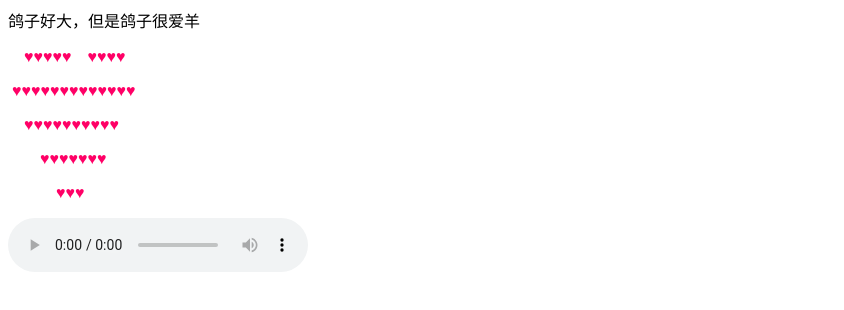
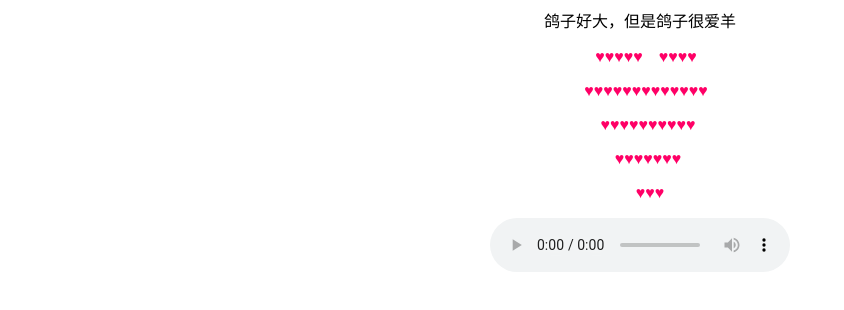
Before and after one commit to nonoDevil/pigeonlovesheep.github.io, a plain HTML site: page index.html in a window 1280 px wide. Shown: the whole page, without its empty margins (0-844 px from the left). Drawn offline with Linux system fonts and the light colour scheme.

Commit message:
Update index.html

```diff
--- a/index.html
+++ b/index.html
@@ -5,13 +5,13 @@
 <title>鸽子爱上羊</title>
 </head>
 
-<body>
+<body style="text-align: center;">
 鸽子好大，但是鸽子很爱羊
-<p style="color: #FF0066">&nbsp;&nbsp;&nbsp;&nbsp;&hearts;&hearts;&hearts;&hearts;&hearts;&nbsp;&nbsp;&nbsp;&nbsp;&hearts;&hearts;&hearts;&hearts;<p>
-<p style="color: #FF0066">&nbsp;&hearts;&hearts;&hearts;&hearts;&hearts;&hearts;&hearts;&hearts;&hearts;&hearts;&hearts;&hearts;&hearts;&nbsp;<p>
+<p style="color: #FF0066">&nbsp;&nbsp;&nbsp;&hearts;&hearts;&hearts;&hearts;&hearts;&nbsp;&nbsp;&nbsp;&nbsp;&hearts;&hearts;&hearts;&hearts;<p>
+<p style="color: #FF0066">&nbsp;&nbsp;&nbsp;&nbsp;&hearts;&hearts;&hearts;&hearts;&hearts;&hearts;&hearts;&hearts;&hearts;&hearts;&hearts;&hearts;&hearts;&nbsp;<p>
 <p style="color: #FF0066">&nbsp;&nbsp;&nbsp;&nbsp;&hearts;&hearts;&hearts;&hearts;&hearts;&hearts;&hearts;&hearts;&hearts;&hearts;<p>
-<p style="color: #FF0066">&nbsp;&nbsp;&nbsp;&nbsp;&nbsp;&nbsp;&nbsp;&nbsp;&hearts;&hearts;&hearts;&hearts;&hearts;&hearts;&hearts;&nbsp;&nbsp;<p>
-<p style="color: #FF0066">&nbsp;&nbsp;&nbsp;&nbsp;&nbsp;&nbsp;&nbsp;&nbsp;&nbsp;&nbsp;&nbsp;&nbsp;&hearts;&hearts;&hearts;&nbsp;&nbsp;<p>
+<p style="color: #FF0066">&nbsp;&nbsp;&nbsp;&nbsp;&nbsp;&nbsp;&hearts;&hearts;&hearts;&hearts;&hearts;&hearts;&hearts;&nbsp;&nbsp;<p>
+<p style="color: #FF0066">&nbsp;&nbsp;&nbsp;&nbsp;&nbsp;&nbsp;&nbsp;&hearts;&hearts;&hearts;&nbsp;&nbsp;<p>
 
 <audio controls>
   <source src="Mojito.mp3" type="audio/mpeg">
```
